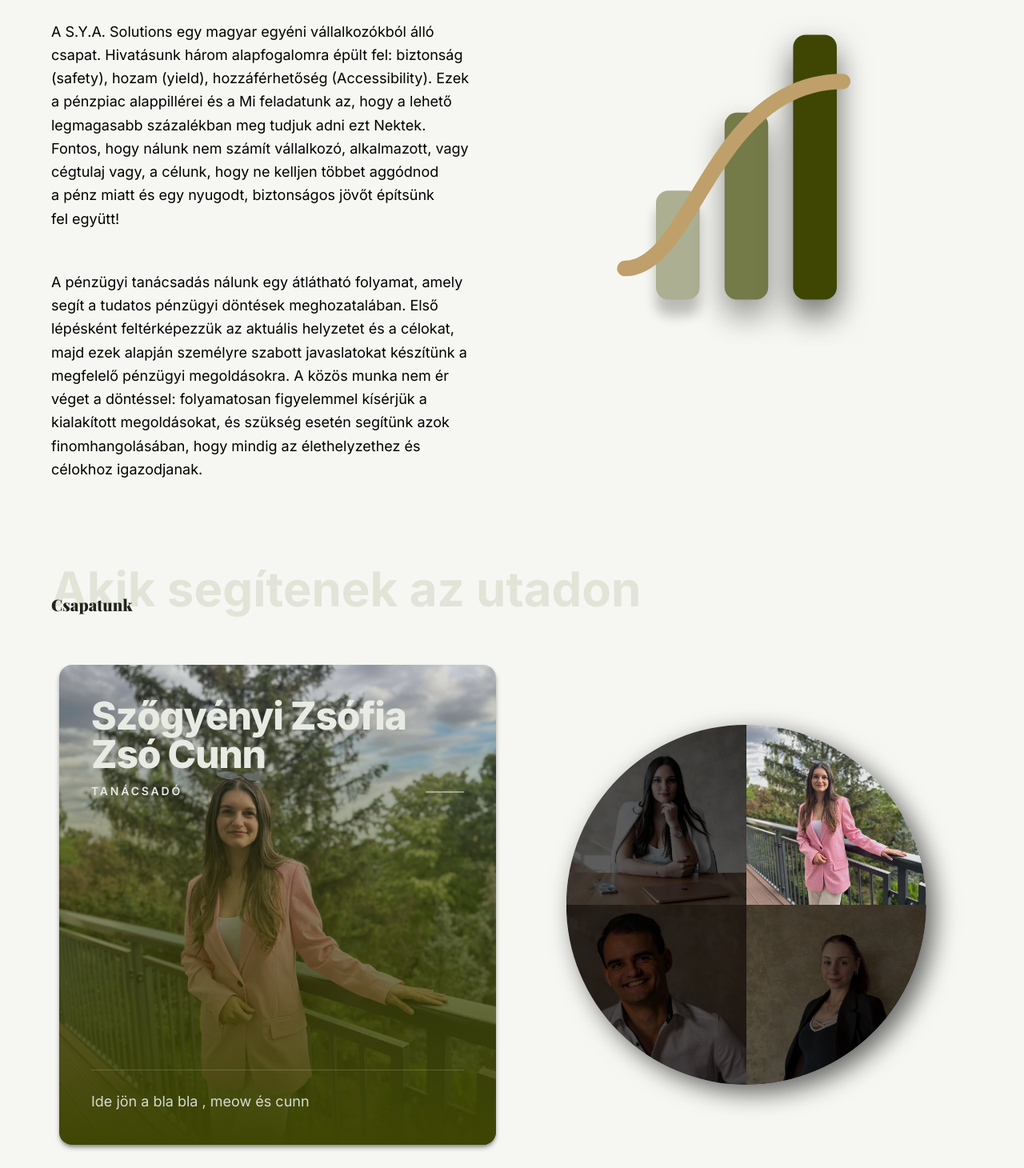
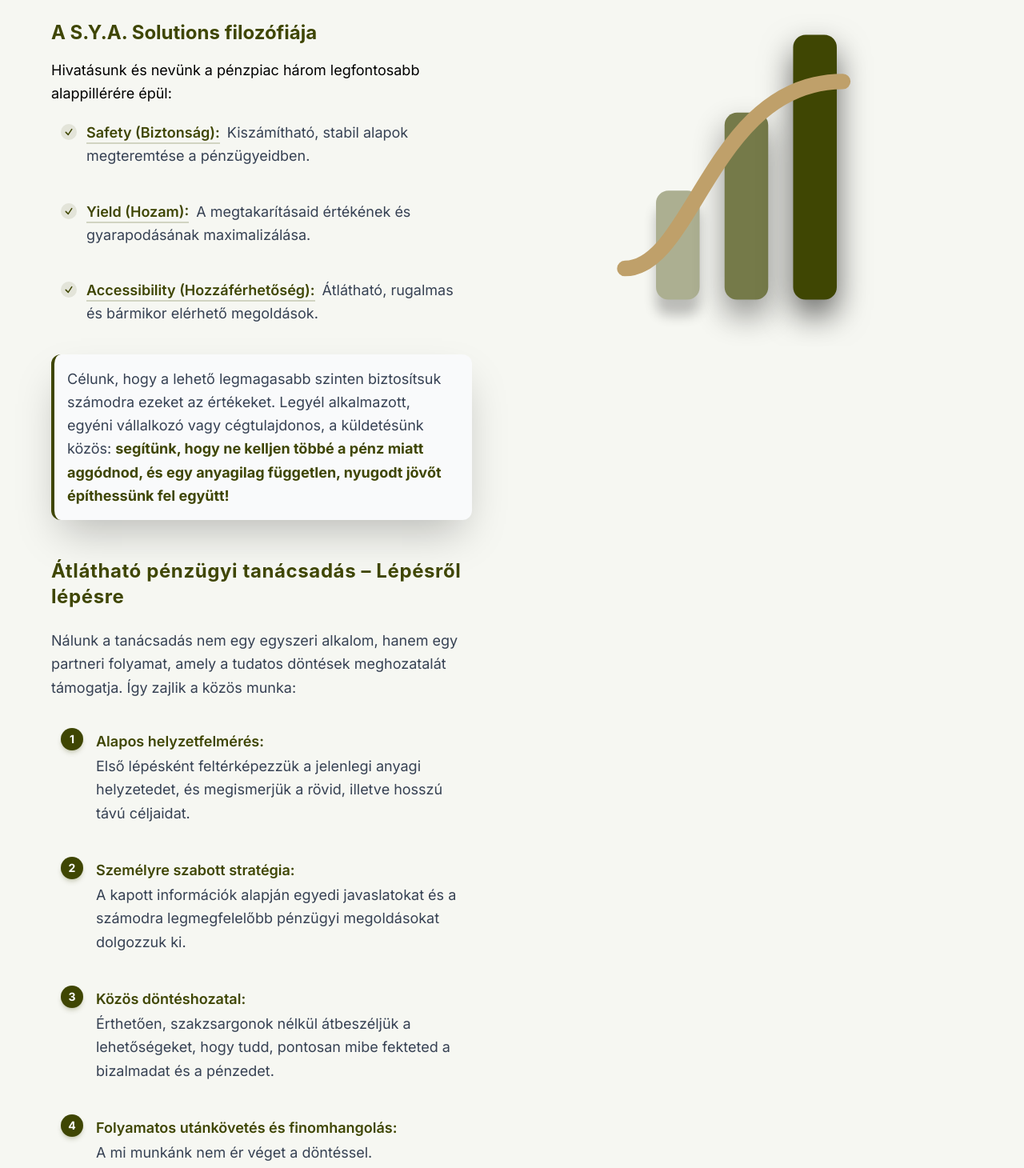
Before and after one commit to Quruzslo/sya-solutions, a Next.js app: page / in a window 1280 px wide. Shown: the part 1440-2900 px from the top of the page at 80% size. Built offline with nearby package versions, Linux system fonts and the light colour scheme; a web font is replaced by a local one.

Commit message:
sec 2 frissítve picit

```diff
--- a/components/section2/sectionTwo.jsx
+++ b/components/section2/sectionTwo.jsx
@@ -1,64 +1,208 @@
-'use client'
-import { useRef } from 'react'
-import { motion, useScroll, useTransform } from 'motion/react'
-import SectionTitles from '../sectionTitles'
+"use client";
+import { useRef } from "react";
+import { motion, useScroll, useTransform } from "motion/react";
+import SectionTitles from "../sectionTitles";
 
 export default function SectionTwo() {
-  const sectionRef = useRef(null)
+  const sectionRef = useRef(null);
 
   const { scrollYProgress } = useScroll({
     target: sectionRef,
-    offset: ['start 85%', 'center 40%'],
-  })
+    offset: ["start 85%", "center 40%"],
+  });
 
-  const scaleOszlop1 = useTransform(scrollYProgress, [0.2, 0.35], [0, 1])
-  const scaleOszlop2 = useTransform(scrollYProgress, [0.3, 0.5], [0, 1])
-  const scaleOszlop3 = useTransform(scrollYProgress, [0.45, 0.95], [0, 1])
+  // Eredeti animációs logikák (hozzányúlás nélkül)
+  const scaleOszlop1 = useTransform(scrollYProgress, [0.2, 0.55], [0, 1]);
+  const scaleOszlop2 = useTransform(scrollYProgress, [0.3, 0.75], [0, 1]);
+  const scaleOszlop3 = useTransform(scrollYProgress, [0.45, 0.95], [0, 1]);
 
-  const pathDraw = useTransform(scrollYProgress, [0.7, 1], [0, 1])
+  const pathDraw = useTransform(scrollYProgress, [0.7, 1], [0, 1]);
 
-  const arrowOpacity = useTransform(scrollYProgress, [0.71, 0.75], [0, 1])
+  const arrowOpacity = useTransform(scrollYProgress, [0.71, 0.75], [0, 1]);
 
   return (
-    <div className="w-[90%] max-w-[2560px] flex flex-col mx-auto  relative">
-      <SectionTitles title={'Hogyan dolgozunk érted?'} bgText={'Ismerd meg a folyamatot'} />
+    <div className="w-[90%] max-w-[2560px] flex flex-col mx-auto relative">
+      <SectionTitles
+        title={"Hogyan dolgozunk érted?"}
+        bgText={"Ismerd meg a folyamatot"}
+      />
 
-      <div className="w-full flex flex-col md:flex-row gap-[20px]  h-full items-start">
-        {/* BAL OLDAL */}
+      <div className="w-full flex flex-col md:flex-row gap-[20px] h-full items-start">
+        {/* BAL OLDAL - FRISSÍTETT ÉS STRUKTURÁLT SZÖVEG */}
         <div className="w-full md:w-[50%] flex flex-col justify-between h-[80%] py-[5vh] pr-0 md:pr-10">
-          <div className=" flex flex-col justify-center">
-            <p className="text-lg leading-relaxed text-pretty">
-              A S.Y.A. Solutions egy magyar egyéni vállalkozókból álló csapat. Hivatásunk három
-              alapfogalomra épült fel: biztonság (safety), hozam (yield), hozzáférhetőség
-              (Accessibility). Ezek a pénzpiac alappillérei és a Mi feladatunk az, hogy a lehető
-              legmagasabb százalékban meg tudjuk adni ezt Nektek. Fontos, hogy nálunk nem számít
-              vállalkozó, alkalmazott, vagy cégtulaj vagy, a célunk, hogy ne kelljen többet aggódnod
-              a pénz miatt és egy nyugodt, biztonságos jövőt építsünk fel együtt!
+          <div className="flex flex-col justify-center">
+            <h3 className="text-2xl font-bold mb-4 text-[#3f4603]">
+              A S.Y.A. Solutions filozófiája
+            </h3>
+            <p className="text-lg leading-relaxed text-pretty mb-2">
+              Hivatásunk és nevünk a pénzpiac három legfontosabb alappillérére
+              épül:
+            </p>
+            <ul className="space-y-4 mb-6">
+              <li className="flex items-start gap-3 p-3 rounded-lg hover:bg-gray-50 transition-colors duration-200">
+                <span className="mt-1 flex-shrink-0 w-5 h-5 flex items-center justify-center rounded-full bg-[#3f4603]/10 text-[#3f4603]">
+                  <svg
+                    xmlns="http://www.w3.org/2000/svg"
+                    fill="none"
+                    viewBox="0 0 24 24"
+                    strokeWidth="3"
+                    stroke="currentColor"
+                    className="w-3 h-3"
+                  >
+                    <path
+                      strokeLinecap="round"
+                      strokeLinejoin="round"
+                      d="M4.5 12.75l6 6 9-13.5"
+                    />
+                  </svg>
+                </span>
+                <span className="text-lg text-gray-700 leading-relaxed">
+                  <strong className="text-[#3f4603] font-semibold border-b-2 border-[#3f4603]/20 pb-0.5 mr-1">
+                    Safety (Biztonság):
+                  </strong>{" "}
+                  Kiszámítható, stabil alapok megteremtése a pénzügyeidben.
+                </span>
+              </li>
+              <li className="flex items-start gap-3 p-3 rounded-lg hover:bg-gray-50 transition-colors duration-200">
+                <span className="mt-1 flex-shrink-0 w-5 h-5 flex items-center justify-center rounded-full bg-[#3f4603]/10 text-[#3f4603]">
+                  <svg
+                    xmlns="http://www.w3.org/2000/svg"
+                    fill="none"
+                    viewBox="0 0 24 24"
+                    strokeWidth="3"
+                    stroke="currentColor"
+                    className="w-3 h-3"
+                  >
+                    <path
+                      strokeLinecap="round"
+                      strokeLinejoin="round"
+                      d="M4.5 12.75l6 6 9-13.5"
+                    />
+                  </svg>
+                </span>
+                <span className="text-lg text-gray-700 leading-relaxed">
+                  <strong className="text-[#3f4603] font-semibold border-b-2 border-[#3f4603]/20 pb-0.5 mr-1">
+                    Yield (Hozam):
+                  </strong>{" "}
+                  A megtakarításaid értékének és gyarapodásának maximalizálása.
+                </span>
+              </li>
+              <li className="flex items-start gap-3 p-3 rounded-lg hover:bg-gray-50 transition-colors duration-200">
+                <span className="mt-1 flex-shrink-0 w-5 h-5 flex items-center justify-center rounded-full bg-[#3f4603]/10 text-[#3f4603]">
+                  <svg
+                    xmlns="http://www.w3.org/2000/svg"
+                    fill="none"
+                    viewBox="0 0 24 24"
+                    strokeWidth="3"
+                    stroke="currentColor"
+                    className="w-3 h-3"
+                  >
+                    <path
+                      strokeLinecap="round"
+                      strokeLinejoin="round"
+                      d="M4.5 12.75l6 6 9-13.5"
+                    />
+                  </svg>
+                </span>
+                <span className="text-lg text-gray-700 leading-relaxed">
+                  <strong className="text-[#3f4603] font-semibold border-b-2 border-[#3f4603]/20 pb-0.5 mr-1">
+                    Accessibility (Hozzáférhetőség):
+                  </strong>{" "}
+                  Átlátható, rugalmas és bármikor elérhető megoldások.
+                </span>
+              </li>
+            </ul>
+
+            <p className="text-lg leading-relaxed text-pretty text-gray-700 bg-gray-50 p-4 rounded-xl border-l-4 border-[#3f4603] shadow-2xl">
+              Célunk, hogy a lehető legmagasabb szinten biztosítsuk számodra
+              ezeket az értékeket. Legyél alkalmazott, egyéni vállalkozó vagy
+              cégtulajdonos, a küldetésünk közös:{" "}
+              <strong className="text-[#3f4603] font-bold">
+                segítünk, hogy ne kelljen többé a pénz miatt aggódnod, és egy
+                anyagilag független, nyugodt jövőt építhessünk fel együtt!
+              </strong>
             </p>
           </div>
 
-          <div className=" flex flex-col justify-center md:mt-[50px]">
-            <p className="text-lg leading-relaxed text-pretty">
-              A pénzügyi tanácsadás nálunk egy átlátható folyamat, amely segít a tudatos pénzügyi
-              döntések meghozatalában. Első lépésként feltérképezzük az aktuális helyzetet és a
-              célokat, majd ezek alapján személyre szabott javaslatokat készítünk a megfelelő
-              pénzügyi megoldásokra. A közös munka nem ér véget a döntéssel: folyamatosan
-              figyelemmel kísérjük a kialakított megoldásokat, és szükség esetén segítünk azok
-              finomhangolásában, hogy mindig az élethelyzethez és célokhoz igazodjanak.
+          <div className="flex flex-col justify-center md:mt-6">
+            <h3 className="text-2xl font-bold my-6 text-[#3f4603] tracking-wide">
+              Átlátható pénzügyi tanácsadás – Lépésről lépésre
+            </h3>
+            <p className="text-lg leading-relaxed text-pretty mb-6 text-gray-700">
+              Nálunk a tanácsadás nem egy egyszeri alkalom, hanem egy partneri
+              folyamat, amely a tudatos döntések meghozatalát támogatja. Így
+              zajlik a közös munka:
             </p>
+
+            {/* Rendezett lista (Zöld, számozott badge-ekkel) */}
+            <ol className="space-y-4">
+              <li className="flex items-start gap-4 p-3 rounded-lg hover:bg-gray-50 transition-colors duration-200">
+                <span className="flex-shrink-0 w-7 h-7 flex items-center justify-center rounded-full bg-[#3f4603] text-white font-bold text-sm shadow-md shadow-[#3f4603]/20">
+                  1
+                </span>
+                <span className="text-lg text-gray-700 leading-relaxed pt-0.5">
+                  <strong className="text-[#3f4603] font-semibold block mb-0.5">
+                    Alapos helyzetfelmérés:
+                  </strong>{" "}
+                  Első lépésként feltérképezzük a jelenlegi anyagi helyzetedet,
+                  és megismerjük a rövid, illetve hosszú távú céljaidat.
+                </span>
+              </li>
+              <li className="flex items-start gap-4 p-3 rounded-lg hover:bg-gray-50 transition-colors duration-200">
+                <span className="flex-shrink-0 w-7 h-7 flex items-center justify-center rounded-full bg-[#3f4603] text-white font-bold text-sm shadow-md shadow-[#3f4603]/20">
+                  2
+                </span>
+                <span className="text-lg text-gray-700 leading-relaxed pt-0.5">
+                  <strong className="text-[#3f4603] font-semibold block mb-0.5">
+                    Személyre szabott stratégia:
+                  </strong>{" "}
+                  A kapott információk alapján egyedi javaslatokat és a számodra
+                  legmegfelelőbb pénzügyi megoldásokat dolgozzuk ki.
+                </span>
+              </li>
+              <li className="flex items-start gap-4 p-3 rounded-lg hover:bg-gray-50 transition-colors duration-200">
+                <span className="flex-shrink-0 w-7 h-7 flex items-center justify-center rounded-full bg-[#3f4603] text-white font-bold text-sm shadow-md shadow-[#3f4603]/20">
+                  3
+                </span>
+                <span className="text-lg text-gray-700 leading-relaxed pt-0.5">
+                  <strong className="text-[#3f4603] font-semibold block mb-0.5">
+                    Közös döntéshozatal:
+                  </strong>{" "}
+                  Érthetően, szakzsargonok nélkül átbeszéljük a lehetőségeket,
+                  hogy tudd, pontosan mibe fekteted a bizalmadat és a pénzedet.
+                </span>
+              </li>
+              <li className="flex items-start gap-4 p-3 rounded-lg hover:bg-gray-50 transition-colors duration-200">
+                <span className="flex-shrink-0 w-7 h-7 flex items-center justify-center rounded-full bg-[#3f4603] text-white font-bold text-sm shadow-md shadow-[#3f4603]/20">
+                  4
+                </span>
+                <span className="text-lg text-gray-700 leading-relaxed pt-0.5">
+                  <strong className="text-[#3f4603] font-semibold block mb-0.5">
+                    Folyamatos utánkövetés és finomhangolás:
+                  </strong>{" "}
+                  A mi munkánk nem ér véget a döntéssel. Rendszeresen
+                  figyelemmel kísérjük az elindított programokat, és ha az
+                  élethelyzeted vagy a piaci környezet változik, azonnal
+                  segítünk a portfóliód optimalizálásában.
+                </span>
+              </li>
+            </ol>
           </div>
         </div>
 
-        {/* JOBB OLDAL: ANIMÁLT DIV */}
-        <div ref={sectionRef} className="w-full md:w-[50%] flex items-center justify-center">
+        {/* JOBB OLDAL: ANIMÁLT DIV - SZÖVEGEK INTEGRÁLÁSÁVAL */}
+        <div
+          ref={sectionRef}
+          className="w-full md:w-[50%] flex items-center justify-center"
+        >
           <div className="w-full max-w-md aspect-square flex items-center justify-center">
             <svg
               xmlns="http://www.w3.org/2000/svg"
               viewBox="0 0 115 115"
-              className="w-full h-full "
+              className="w-full h-full"
             >
               <g transform="translate(28.5, 15)">
-                {/* 1. Oszlop */}
+                {/* 1. Oszlop - Eredeti */}
                 <motion.rect
                   x="0"
                   y="50"
@@ -67,15 +211,34 @@ export default function SectionTwo() {
                   rx="4"
                   fill="#3f4603"
                   opacity="0.4"
-
                   style={{
                     scaleY: scaleOszlop1,
                     originY: 1,
-                    filter: 'drop-shadow(0px 5px 2px rgba(0, 0, 0, 0.6))',
+                    filter: "drop-shadow(0px 5px 2px rgba(0, 0, 0, 0.6))",
                   }}
                 />
+                {/* ÚJ: 1. Oszlop szöveg overlay (Safety) */}
+                <motion.foreignObject
+                  x="0"
+                  y="50"
+                  width="14"
+                  height="35"
+                  style={{ scaleY: scaleOszlop1, originY: 1 }}
+                >
+                  {/* <div className="h-full w-full flex items-end justify-center overflow-hidden">
+                    <span
+                      className="text-feher font-bold text-[8px] tracking-wider my-1"
+                      style={{
+                        writingMode: "vertical-rl",
+                        whiteSpace: "nowrap",
+                      }}
+                    >
+                      SAFETY
+                    </span>
+                  </div> */}
+                </motion.foreignObject>
 
-                {/* 2. Oszlop */}
+                {/* 2. Oszlop - Eredeti */}
                 <motion.rect
                   x="22"
                   y="25"
@@ -87,11 +250,31 @@ export default function SectionTwo() {
                   style={{
                     scaleY: scaleOszlop2,
                     originY: 1,
-                    filter: 'drop-shadow(0px 5px 5px rgba(0, 0, 0, 0.6))',
+                    filter: "drop-shadow(0px 5px 5px rgba(0, 0, 0, 0.6))",
                   }}
                 />
+                {/* ÚJ: 2. Oszlop szöveg overlay (Yield) */}
+                <motion.foreignObject
+                  x="22"
+                  y="25"
+                  width="14"
+                  height="60"
+                  style={{ scaleY: scaleOszlop2, originY: 1 }}
+                >
+                  {/* <div className="h-full w-full flex items-end justify-center overflow-hidden">
+                    <span
+                      className="text-feher font-bold text-[8px] tracking-wider mb-1"
+                      style={{
+                        writingMode: "vertical-rl",
+                        whiteSpace: "nowrap",
+                      }}
+                    >
+                      YIELD
+                    </span>
+                  </div> */}
+                </motion.foreignObject>
 
-                {/* 3. Oszlop */}
+                {/* 3. Oszlop - Eredeti */}
                 <motion.rect
                   x="44"
                   y="0"
@@ -102,21 +285,38 @@ export default function SectionTwo() {
                   style={{
                     scaleY: scaleOszlop3,
                     originY: 1,
-                    filter: 'drop-shadow(0px 5px 5px rgba(0, 0, 0, 0.6))',
+                    filter: "drop-shadow(0px 5px 5px rgba(0, 0, 0, 0.6))",
                   }}
                 />
+                {/* ÚJ: 3. Oszlop szöveg overlay (Accessibility) */}
+                <motion.foreignObject
+                  x="44"
+                  y="0"
+                  width="14"
+                  height="85"
+                  style={{ scaleY: scaleOszlop3, originY: 1 }}
+                >
+                  {/* <div className="h-full w-full flex items-end justify-center overflow-hidden">
+                    <span
+                      className="text-feher font-bold text-[7px] tracking-wider mb-1"
+                      style={{
+                        writingMode: "vertical-rl",
+                        whiteSpace: "nowrap",
+                      }}
+                    >
+                      ACCESSIBILITY
+                    </span>
+                  </div> */}
+                </motion.foreignObject>
 
-                {/* Az 'S' alakú trendvonal */}
+                {/* Az 'S' alakú trendvonal - Eredeti */}
                 <motion.path
                   d="M -10 75 C 12 75, 18 15, 60 15"
                   fill="none"
                   stroke="#bfa06a"
                   strokeWidth="5"
                   strokeLinecap="round"
-
-                  // 2. EZ A KULCS: Fixálja a böngésző kerekítési hibáját a végpontnál
                   pathLength="1"
-
                   style={{
                     pathLength: pathDraw,
                     opacity: arrowOpacity,
@@ -128,5 +328,5 @@ export default function SectionTwo() {
         </div>
       </div>
     </div>
-  )
+  );
 }
```
